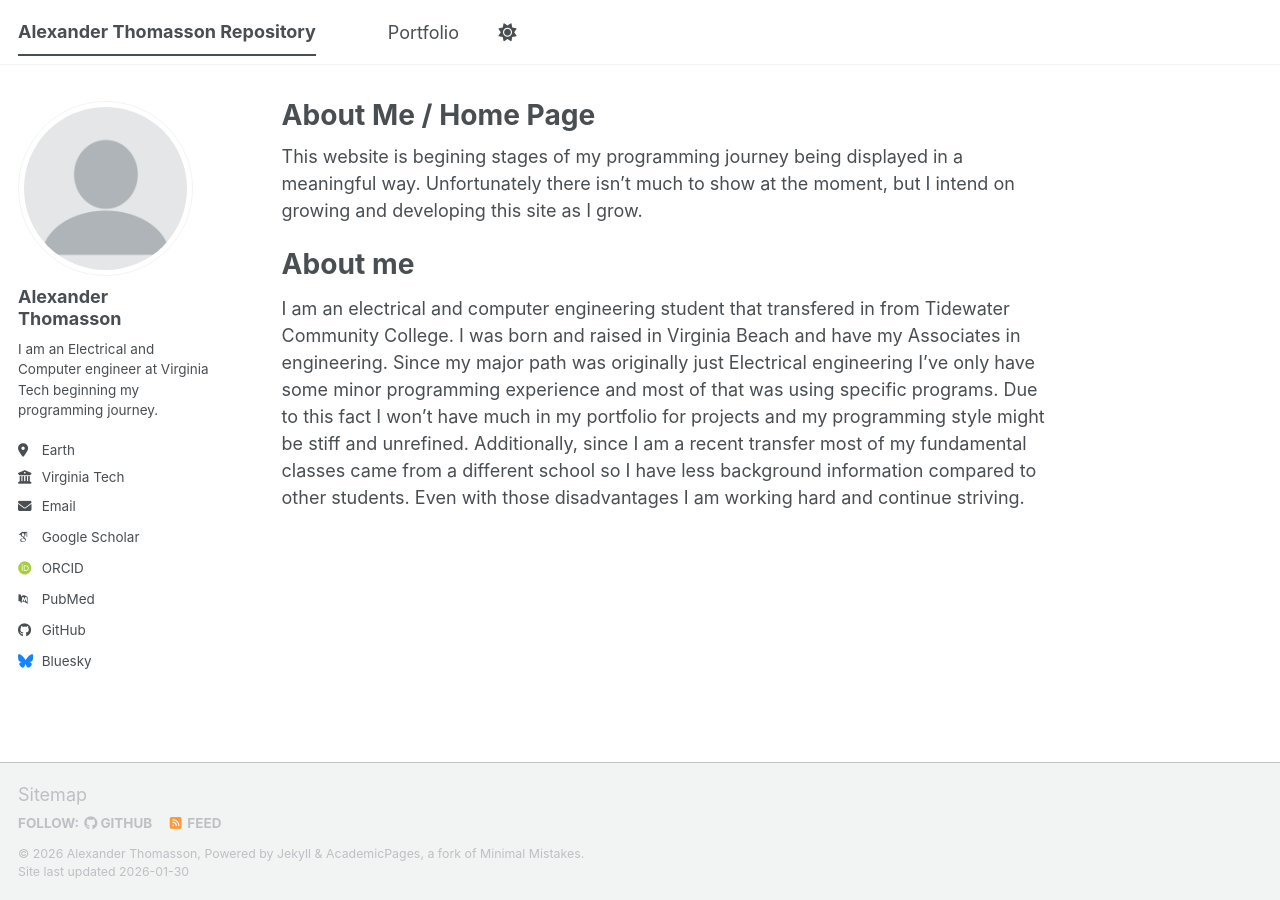
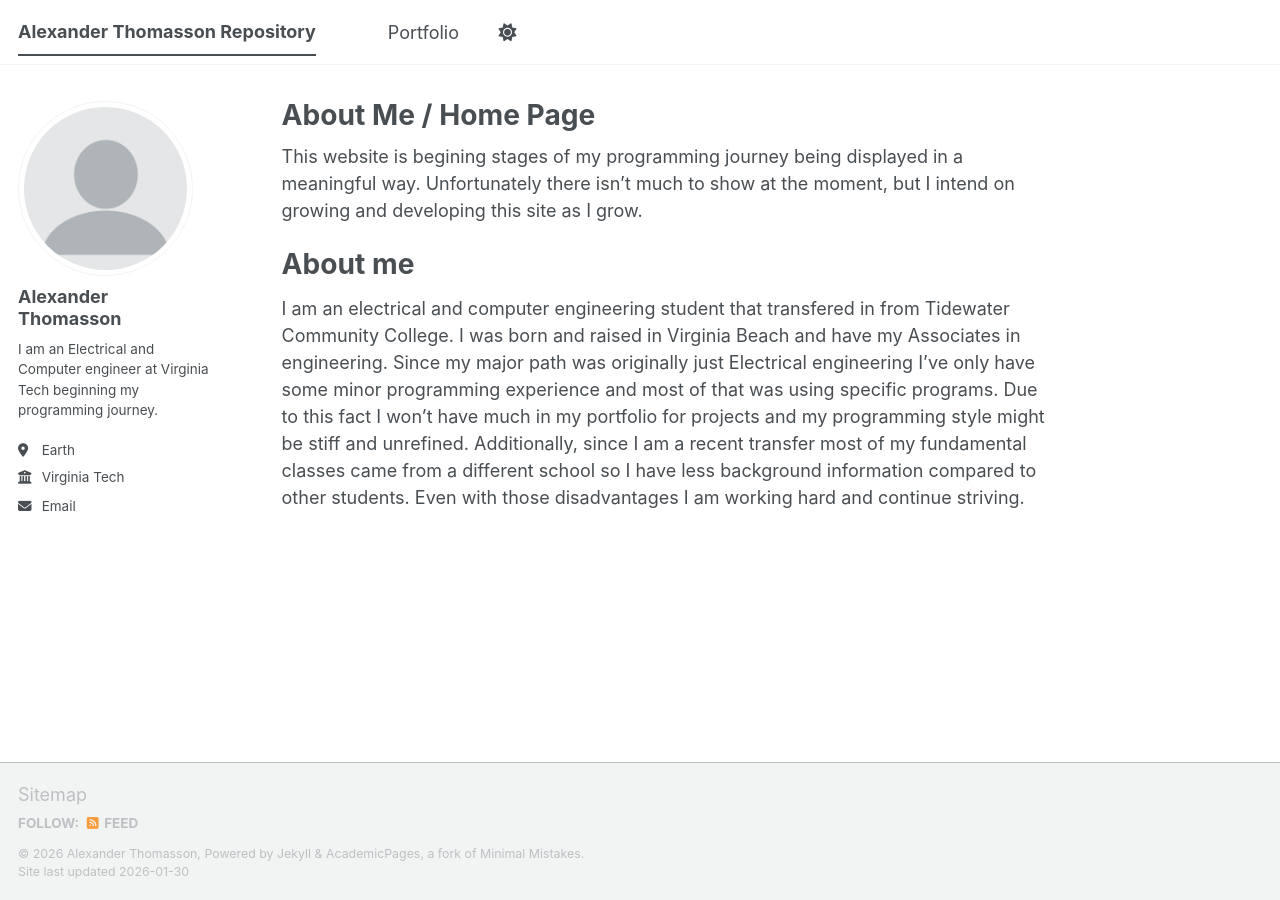
Before and after one commit to AlexanderThomasson/AlexanderThomasson.github.io, a Jekyll site: the page built from _pages/about.md, in a window 1280 px wide. Built offline with Jekyll 4.4.1, drawn with Linux system fonts in a browser that asks for light colours; some web fonts are replaced; a script bundle is joined from its source files by our own code; library files that are not in the unit come from our copies.

Commit message:
Update _config.yml
removed some unnecessary icons and links

```diff
--- a/_config.yml
+++ b/_config.yml
@@ -35,13 +35,13 @@ author:
   # Academic websites
   academia         : # URL
   arxiv            : # URL - Update with the correct link to your profile
-  googlescholar    : "https://scholar.google.com/citations?user=PS_CX0AAAAAJ"
+  googlescholar    : #"https://scholar.google.com/citations?user=PS_CX0AAAAAJ"
   inspire-hep      : # URL
   impactstory      : # URL
-  orcid            : "https://orcid.org/yourorcidurl"
+  orcid            : #"https://orcid.org/yourorcidurl"
   semantic         : # URL
   ssrn             : # URL
-  pubmed           : "https://www.ncbi.nlm.nih.gov/pubmed/?term=john+snow"
+  pubmed           : #"https://www.ncbi.nlm.nih.gov/pubmed/?term=john+snow"
   researchgate     : # URL
   scopus           : # URL
   zotero           : # URL
@@ -51,13 +51,13 @@ author:
   bitbucket        : # Username - Update with your username on the site
   codepen          : # Username
   dribbble         : # Username
-  github           : "academicpages"
+  github           : #"academicpages"
   kaggle           : # Username
   stackoverflow    : # User number or user number and name (i.e., use "1" or "1/jeff-atwood")
 
   # Social media
   artstation       : # Username
-  bluesky          : "bsky.app" # Replace this with you Bluesky username
+  bluesky          : #"bsky.app" # Replace this with you Bluesky username
   facebook         : # Username
   flickr           : # Username
   foursquare       : # Username
```
